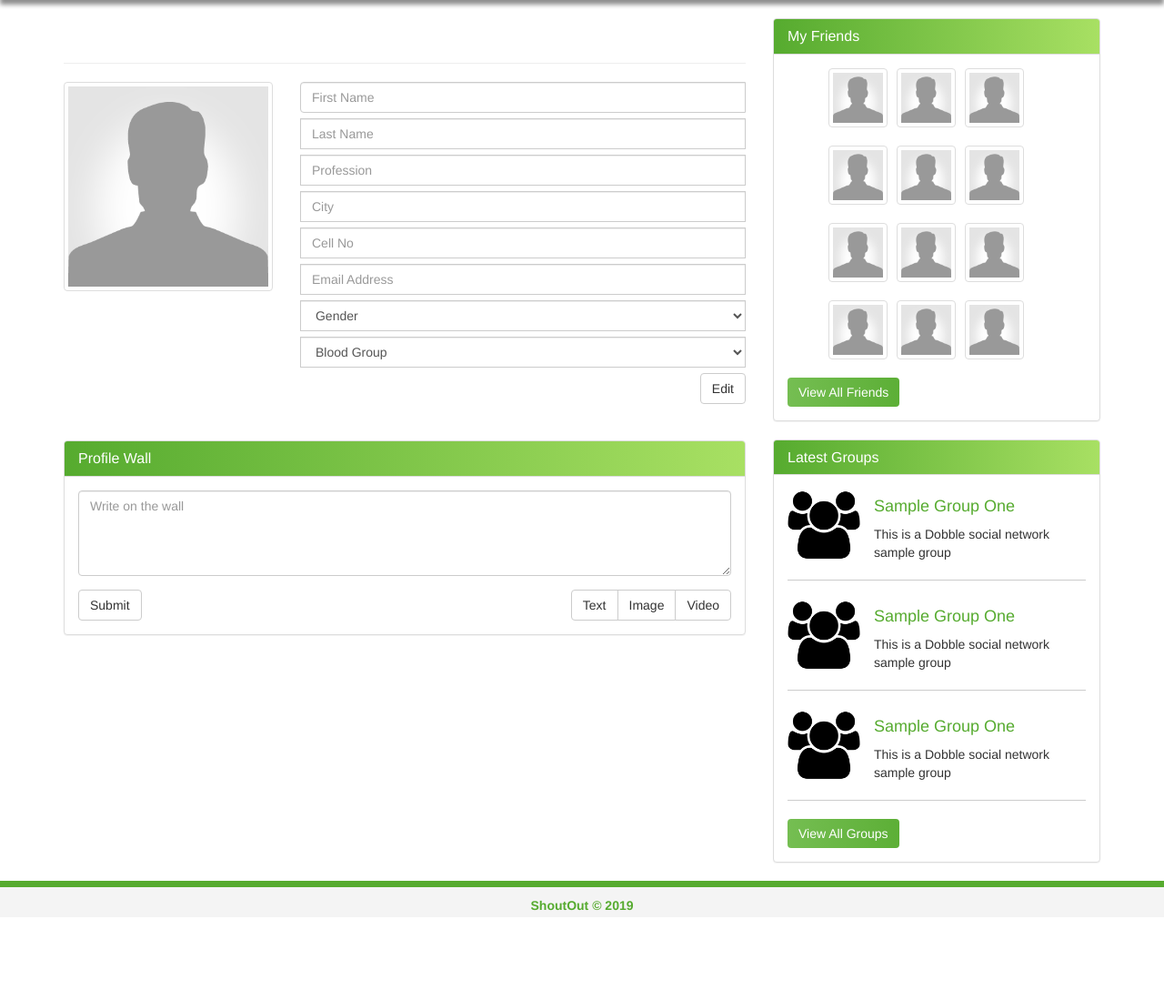
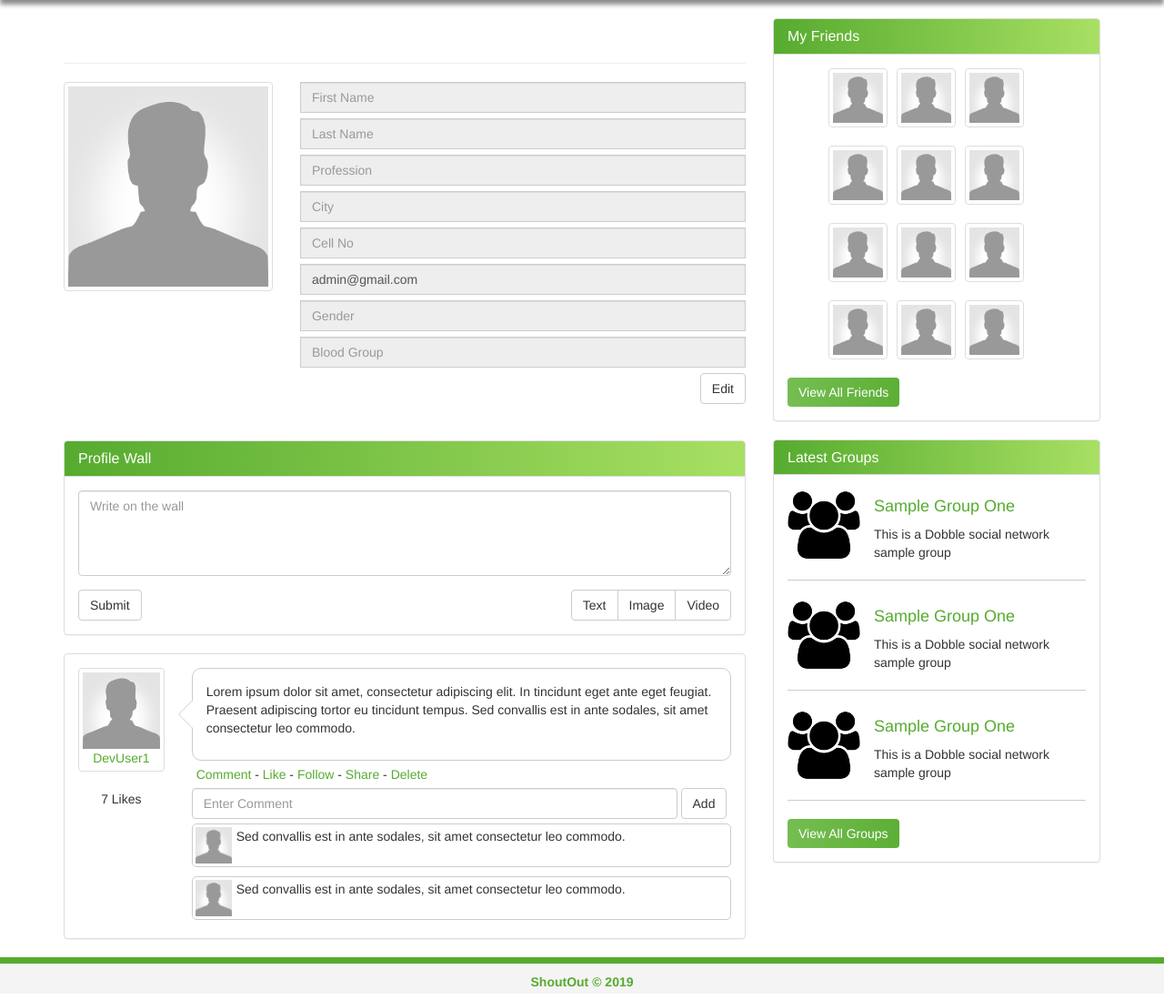
Before and after one commit to as-shahriar/shoutout, a Django app: page /profile/ in a window 1280 px wide. Shown: the part 50-1149 px from the top of the page at 91% size. Before the commit the page ends 1051 px from the top, so only its background shows below. Run offline with Django 3.2, Linux system fonts and the light colour scheme; a user stored in the database is signed in; data comes from the database, SQL or seed files in the repository; both versions use the stored data as it was after the commit; some libraries are stand-ins or nearby versions.

Commit message:
Added Edit Profile Option

```diff
--- a/Templates/main/home.html
+++ b/Templates/main/home.html
@@ -13,7 +13,7 @@
           <div class="panel-body">
             <form>
               <div class="form-group">
-                <textarea class="form-control" placeholder="Write on the wall"></textarea>
+                <textarea class="form-control" placeholder="Write on the wall" rows="3"></textarea>
               </div>
 
               <button type="submit" class="btn btn-default">Submit</button>
@@ -113,7 +113,7 @@
           </div>
           <div class="panel-body">
             <div class="group-item">
-              <img src="{% static 'main/img/group.png'%}">
+              <img src="img/group.png">
               <h4><a href="#">Sample Group One</a></h4>
               <p>This is a Dobble social network sample group</p>
             </div>
--- a/Templates/main/profile.html
+++ b/Templates/main/profile.html
@@ -7,7 +7,8 @@
     <div class="row">
       <div class="col-md-8">
         <div class="profile">
-          <h1 class="page-header">{{user.first_name}} {{user.last_name}}</h1>
+          <h1 class="page-header" id="full_name">{{user.first_name}} {{user.last_name}}</h1>
+
           <div class="row">
             <div class="col-md-4 img-box">
               <img src="{% static 'main/img/user.png'%}" class="img-thumbnail">
@@ -15,20 +16,33 @@
             <div class="col-md-8">
               <div class="input-group mb-3">
 
-                <input type="text" class="form-control mbot-3" placeholder="First Name">
-                <input type="text" class="form-control mbot-3" placeholder="Last Name">
-                <input type="text" class="form-control mbot-3" placeholder="Profession">
-                <input type="text" class="form-control mbot-3" placeholder="City">
-                <input type="text" class="form-control mbot-3" placeholder="Cell No">
-                <input type="text" class="form-control mbot-3" placeholder="Email Address">
-
+                <form method="POST"> {%csrf_token%}
+                  <input type="text" class="form-control mbot-3" id="fname" readonly placeholder="First Name"
+                    value="{{ user.first_name }}">
+                  <input type="text" class="form-control mbot-3" id="lname" readonly placeholder="Last Name"
+                    value="{{ user.last_name }}">
+                  <input type="text" class="form-control mbot-3" id="pro" readonly placeholder="Profession"
+                    value="{% if user_profile.profession|length is not 0%}{{ user_profile.profession }}{%else%}{%endif%}">
+                  <input type="text" class="form-control mbot-3" id="city" readonly placeholder="City"
+                    value="{% if user_profile.city|length is not 0%}{{ user_profile.city }}{%else%}{%endif%}">
+                  <input type="text" class="form-control mbot-3" id="cell" readonly placeholder="Cell No"
+                    value="{% if user_profile.cell|length is not 0%}{{ user_profile.cell }}{%else%}{%endif%}">
+                  <input type="email" class="form-control mbot-3" id="email" readonly placeholder="Email Address"
+                    value="{{ user.email }}">
+                  <input type="text" class="form-control mbot-3" id="gender-show" readonly placeholder="Gender"
+                    value="{% if user_profile.gender|length is not 0%}{{ user_profile.gender }}{%else%}{%endif%}">
+                  <input type="text" class="form-control mbot-3" id="blood-show" readonly placeholder="Blood Group"
+                    value="{% if user_profile.blood|length is not 0%}{{ user_profile.blood }}{%else%}{%endif%}">
                   <select class="form-control mbot-3 " id="gender">
-                  <option selected>Gender</option>
+                    <option selected>
+                      {% if user_profile.gender|length is not 0%}{{ user_profile.gender }}{%else%}Gender{%endif%}
+                    </option>
                     <option>Male</option>
                     <option>Female</option>
                   </select>
                   <select class="form-control mbot-3 " id='blood'>
-                  <option selected>Blood Group</option>
+                    <option selected>
+                      {% if user_profile.blood|length is not 0%}{{ user_profile.blood }}{%else%}Blood{%endif%}</option>
                     <option value="A+">A+</option>
                     <option value="B+">B+</option>
                     <option value="O+">O+</option>
@@ -40,6 +54,9 @@
                   </select>
 
                   <input type="submit" class="btn btn-default" style="float: right;" id="edit-btn" value="Edit">
+
+                </form>
+
               </div>
 
             </div>
@@ -70,6 +87,64 @@
                   </form>
                 </div>
               </div>
+
+
+
+              <div class="panel panel-default post">
+                <div class="panel-body">
+                  <div class="row">
+                    <div class="col-sm-2">
+                      <a class="post-avatar thumbnail" href="profile.html"><img src="{% static 'main/img/user.png'%}">
+                        <div class="text-center">DevUser1</div>
+                      </a>
+                      <div class="likes text-center">7 Likes</div>
+                    </div><!-- col-sm-2 end -->
+                    <div class="col-sm-10">
+                      <div class="bubble">
+                        <div class="pointer">
+                          <p>Lorem ipsum dolor sit amet, consectetur adipiscing elit. In tincidunt eget ante eget
+                            feugiat.
+                            Praesent adipiscing tortor eu tincidunt tempus. Sed convallis est in ante sodales, sit amet
+                            consectetur leo commodo. </p>
+                        </div>
+                        <div class="pointer-border"></div>
+                      </div><!-- bubble end -->
+                      <p class="post-actions"><a href="#">Comment</a> - <a href="#">Like</a> - <a href="#">Follow</a> -
+                        <a href="#">Share</a> - <a href="#">Delete</a> </p>
+                      <div class="comment-form">
+                        <form class="form-inline">
+                          <div class="form-group">
+                            <input type="text" class="form-control" id="exampleInputName2" placeholder="Enter Comment">
+                          </div>
+                          <button type="submit" class="btn btn-default">Add</button>
+                        </form>
+                      </div><!-- comment form end -->
+                      <div class="clearfix"></div>
+
+                      <div class="comments">
+                        <div class="comment">
+                          <a class="comment-avatar pull-left" href="#"><img src="img/user.png"></a>
+                          <div class="comment-text">
+                            <p>Sed convallis est in ante sodales, sit amet consectetur leo commodo.</p>
+                          </div>
+                        </div>
+                        <div class="clearfix"></div>
+
+                        <div class="comment">
+                          <a class="comment-avatar pull-left" href="#"><img src="img/user.png"></a>
+                          <div class="comment-text">
+                            <p>Sed convallis est in ante sodales, sit amet consectetur leo commodo.</p>
+                          </div>
+                        </div>
+                        <div class="clearfix"></div>
+                      </div>
+                    </div>
+                  </div>
+                </div>
+              </div>
+
+
+
             </div>
           </div>
         </div>
--- a/main/urls.py
+++ b/main/urls.py
@@ -11,4 +11,7 @@
     path('loginjs/', views.loginJs),
     path('signupjs/', views.signupJs),
     path('username_check/', views.is_available),
+    path('email_check/', views.email_is_available),
+    path('profile_update/', views.profile_update),
+
 ]
--- a/main/views.py
+++ b/main/views.py
@@ -13,6 +13,17 @@
         if _ == " ":
             return JsonResponse({'status': '404'})
     if User.objects.filter(username__iexact=username).count() != 0:
+        return JsonResponse({'status': '404'})
+    else:
+        return JsonResponse({'status': '200'})
+
+
+def email_is_available(request):
+    email = request.GET.get('email').lower().strip()
+    print(len(email))
+    if User.objects.get(username=request.user).email == email:
+        return JsonResponse({'status': '200'})
+    elif len(email) == 0 or User.objects.filter(email__iexact=email).count() != 0:
         return JsonResponse({'status': '404'})
     else:
         return JsonResponse({'status': '200'})
@@ -63,6 +74,7 @@
             user.email = email
             user.set_password(password)
             user.save()
+            print(request.user)
             login(request, user)
             status = "200"
 
@@ -74,13 +86,55 @@
 
 
 @login_required
+def profile_update(request):
+    is_changed = False
+    if request.method == "POST":
+        f_name = request.POST.get('f_name').strip().title()
+        l_name = request.POST.get('l_name').strip().title()
+        profession = request.POST.get('profession').strip().title()
+        city = request.POST.get('city').strip().title()
+        cell = request.POST.get('cell').strip()
+        email = request.POST.get('email').lower().strip()
+        blood = request.POST.get('blood').strip()
+        gender = request.POST.get('gender').strip().title()
+
+        user = User.objects.get(username=request.user)
+        if user.first_name != f_name:
+            user.first_name = f_name
+            is_changed = True
+        if user.last_name != l_name:
+            user.last_name = l_name
+            is_changed = True
+        if user.email != email and (User.objects.filter(email__iexact=email).count()) == 0 and len(email) != 0:
+            user.email = email
+            is_changed = True
+
+        profile = Profile.objects.get(user=request.user)
+        profile.city = city
+        profile.gender = gender
+        profile.profession = profession
+        profile.cell = cell
+        profile.blood = blood
+        profile.save()
+
+        if is_changed:
+            user.save()
+        return JsonResponse({'status': '200'})
+
+
+@login_required
 def homeView(request):
     return render(request, 'main/home.html')
 
 
 @login_required
 def profileView(request):
-    return render(request, 'main/profile.html')
+    try:
+        user_profile = Profile.objects.get(user=request.user)
+    except:
+        user_profile = Profile(user=request.user)
+        user_profile.save()
+    return render(request, 'main/profile.html', {'user_profile': user_profile})
 
 
 def loginView(request):
--- a/static/main/css/style_all.css
+++ b/static/main/css/style_all.css
@@ -148,6 +148,8 @@
 	font-weight: bold;
 	text-align: center;
 	border-top: 7px solid #56ab2f;
+
+
 }
 
 footer p {
@@ -333,3 +335,7 @@
 	resize: vertical;
 
 }
+
+.red-border {
+	border: 2px solid rgba(214, 12, 12, 0.836) !important;
+}
```
Also changed, not shown: static/main/js/profile.js (+103 -1 lines), db.sqlite3, static/main/img/person.png (added). Lines whose indentation alone changed are shown as unchanged.
